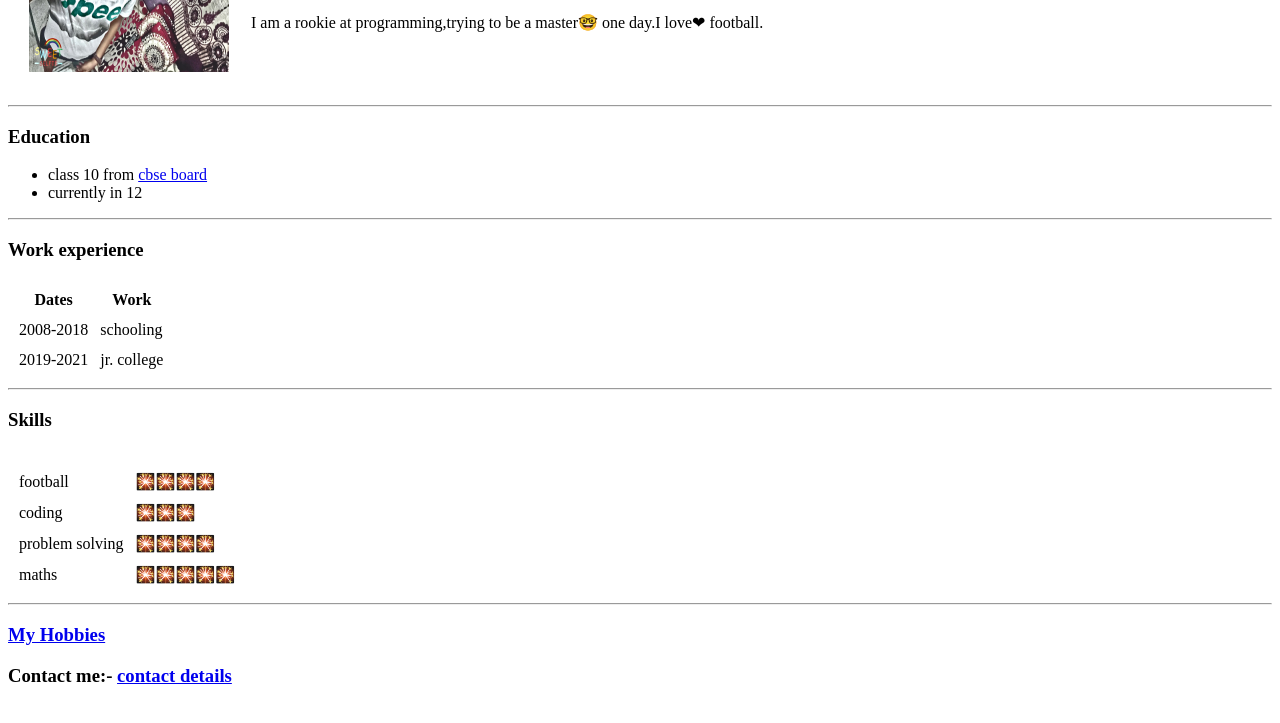
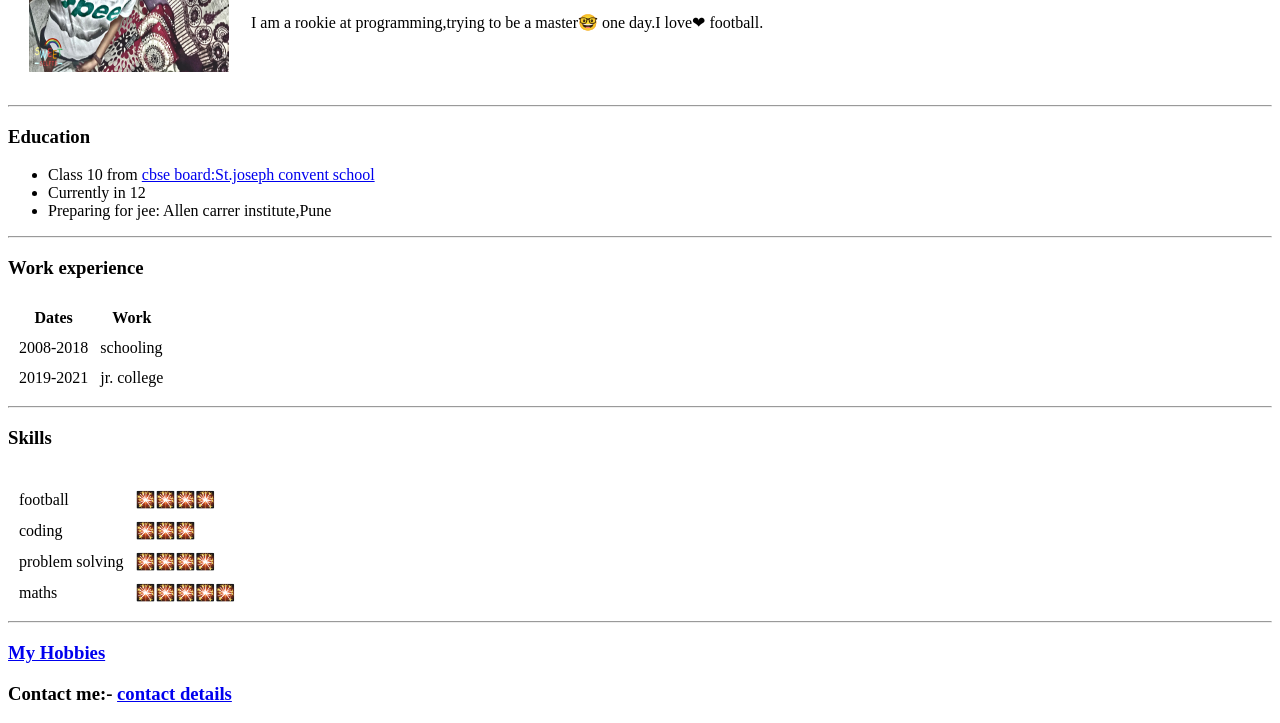
Before and after one commit to Pratik2004/cv, a plain HTML site: page index.html in a window 1280 px wide. Shown: the part 157-880 px from the top of the page. Drawn offline with Linux system fonts and the light colour scheme; files whose address does not match are found by name.

Commit message:
Update index.html

```diff
--- a/index.html
+++ b/index.html
@@ -16,8 +16,9 @@
     <hr>
     <h3>Education</h3>
     <ul>
-      <li>class 10 from <a href="http://www.cbse.nic.in/">cbse board</a> </li>
-      <li>currently in 12</li>
+      <li>Class 10 from <a href="http://www.cbse.nic.in/">cbse board:St.joseph convent school</a> </li>
+      <li>Currently in 12</li>
+      <li>Preparing for jee: Allen carrer institute,Pune</li>
     </ul>
     <hr>
     <h3>Work experience</h3>
```
